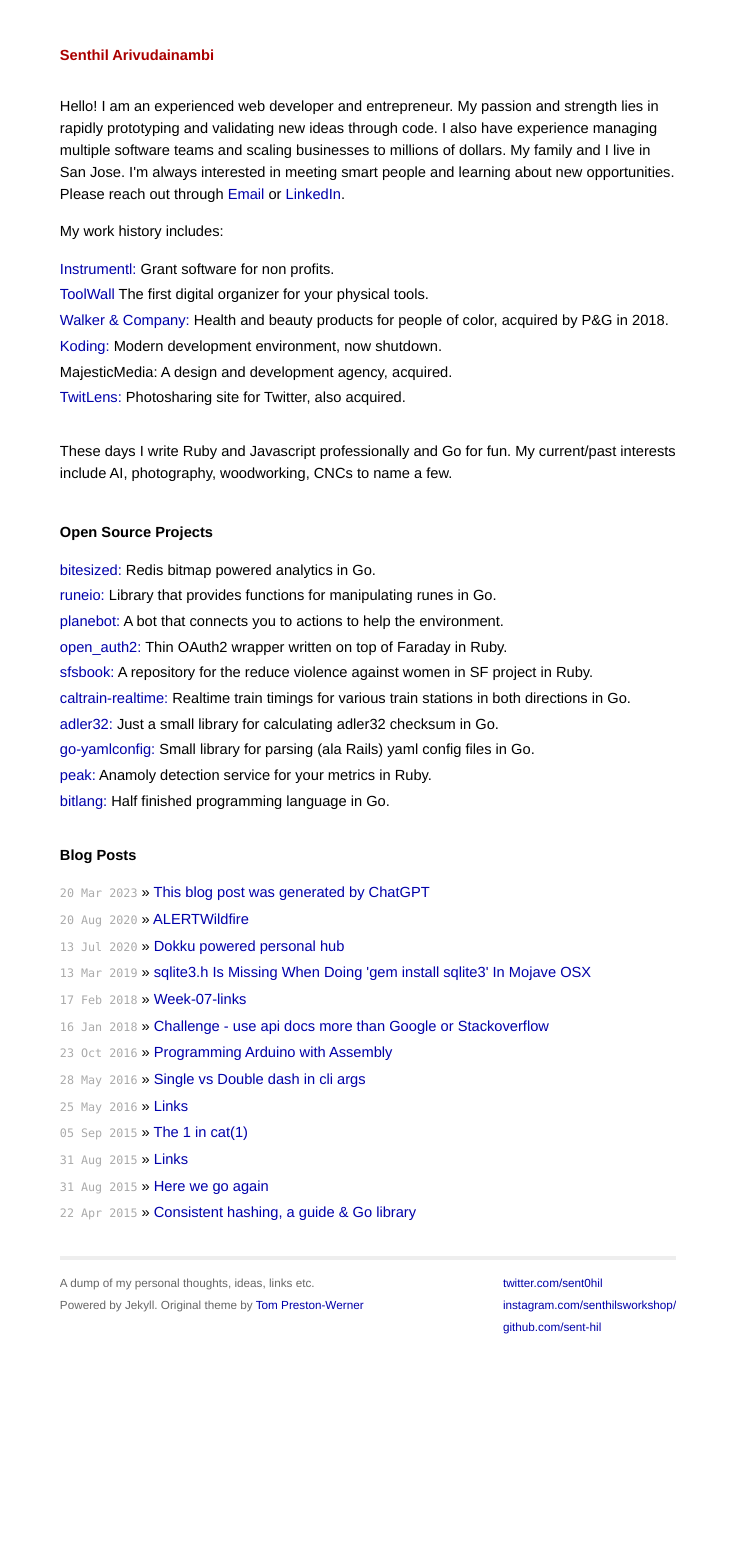
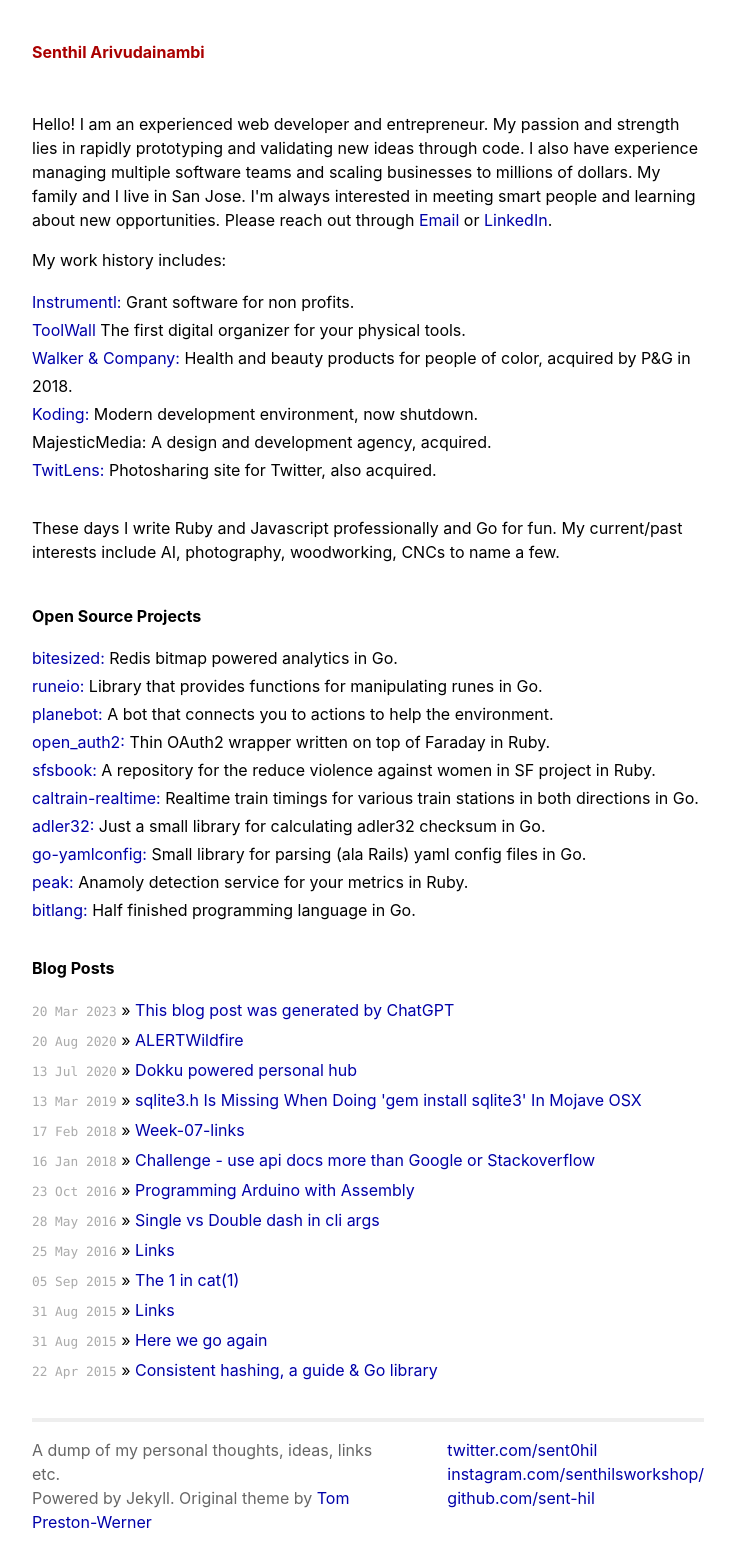
Before and after one commit to sent-hil/sent-hil.github.io, a Jekyll site: the page built from index.html, in a window 1280 px wide. Shown: the whole page, without its empty margins (272-1007 px from the left). Built offline with Jekyll 4.4.1, drawn with Linux system fonts in a browser that asks for light colours; before the commit the page ends 1350 px from its top, so only the background shows below that.

Commit message:
fix mobile desgin

```diff
--- a/css/screen.css
+++ b/css/screen.css
@@ -16,8 +16,7 @@
 
 body {
   background-color: white;
-  font: 13.34px helvetica, arial, clean, sans-serif;
-  *font-size: small;
+  font-family: -apple-system, BlinkMacSystemFont, Helvetica, Arial, sans-serif;
   text-align: center;
 }
 
@@ -67,7 +66,7 @@
 
 ul.posts span {
   color: #aaa;
-  font-family: Monaco, "Courier New", monospace;
+  font-family: Monaco, 'Courier New', monospace;
   font-size: 80%;
 }
 
@@ -76,17 +75,23 @@
 /*****************************************************************************/
 
 .site {
-  font-size: 110%;
   text-align: left;
-  width: 42em;
-  margin: 3em auto 2em auto;
-  line-height: 1.5em;
+  width: 90%;
+  margin: 40px auto;
+  line-height: 1.6rem;
+}
+
+@media only screen and (min-width: 769px) {
+  .site {
+    width: 42rem;
+    line-height: 1.5rem;
+  }
 }
 
 .title {
   color: #a00;
   font-weight: bold;
-  margin-bottom: 2em;
+  margin-bottom: 3em;
 }
 
 .site .title a {
@@ -110,25 +115,28 @@
 
 .site .meta {
   color: #aaa;
-  font-family: Monaco, "Courier New", monospace;
-  font-size: 80%;
+  font-family: Monaco, 'Courier New', monospace;
 }
 
 .site .footer {
-  font-size: 80%;
   color: #666;
   border-top: 4px solid #eee;
   margin-top: 2em;
   overflow: hidden;
 }
 
-.site .footer .contact-left {
-  float: left;
-  margin-right: 3em;
+.footer {
+  display: block;
 }
 
-.contact-right {
-  float: right;
+@media only screen and (min-width: 769px) {
+  .footer {
+    display: flex;
+  }
+}
+
+.site .footer .contact-left {
+  margin-right: 3em;
 }
 
 .site .footer .contact-left .contact-right a {
@@ -167,7 +175,7 @@
 #post code {
   border: 1px solid #ddd;
   background-color: #eef;
-  font-size: 85%;
+  font-size: 120%;
   padding: 0 0.2em;
 }
 
```
Also changed, not shown: 2 other files.
